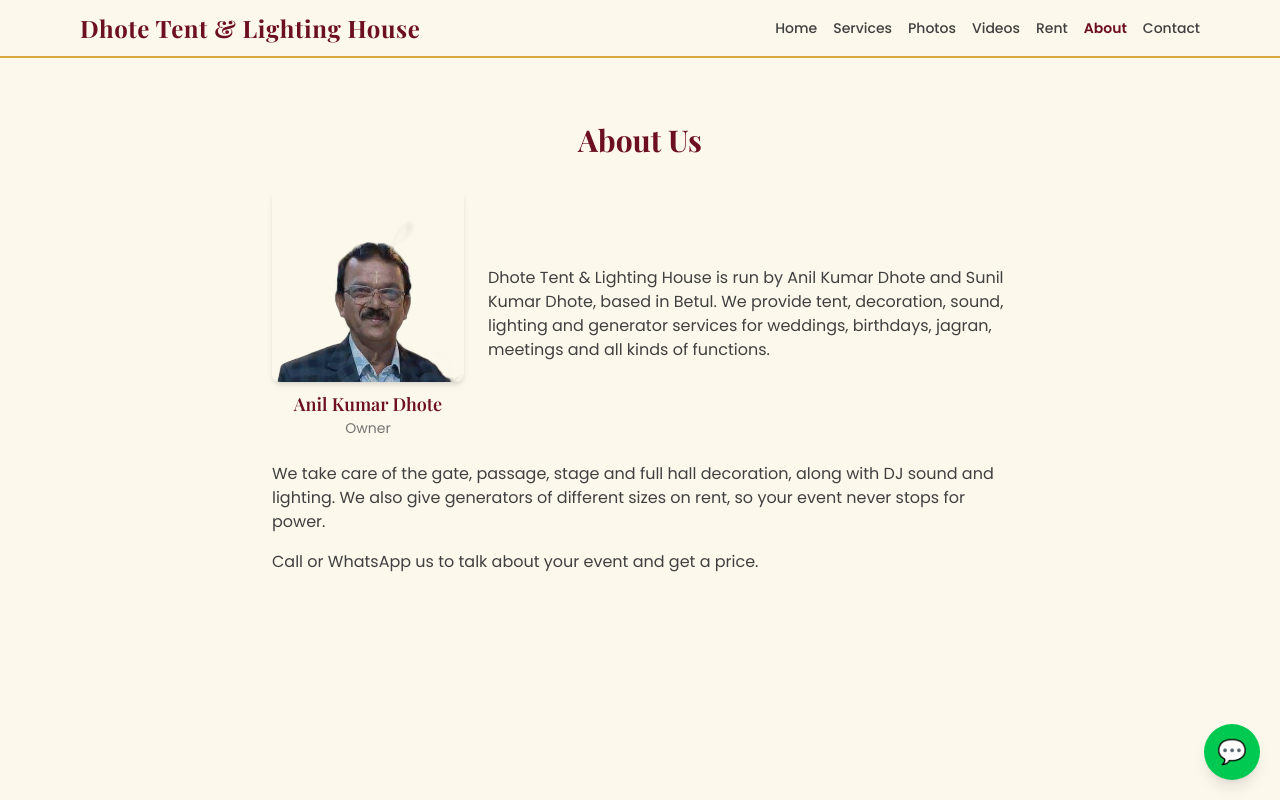
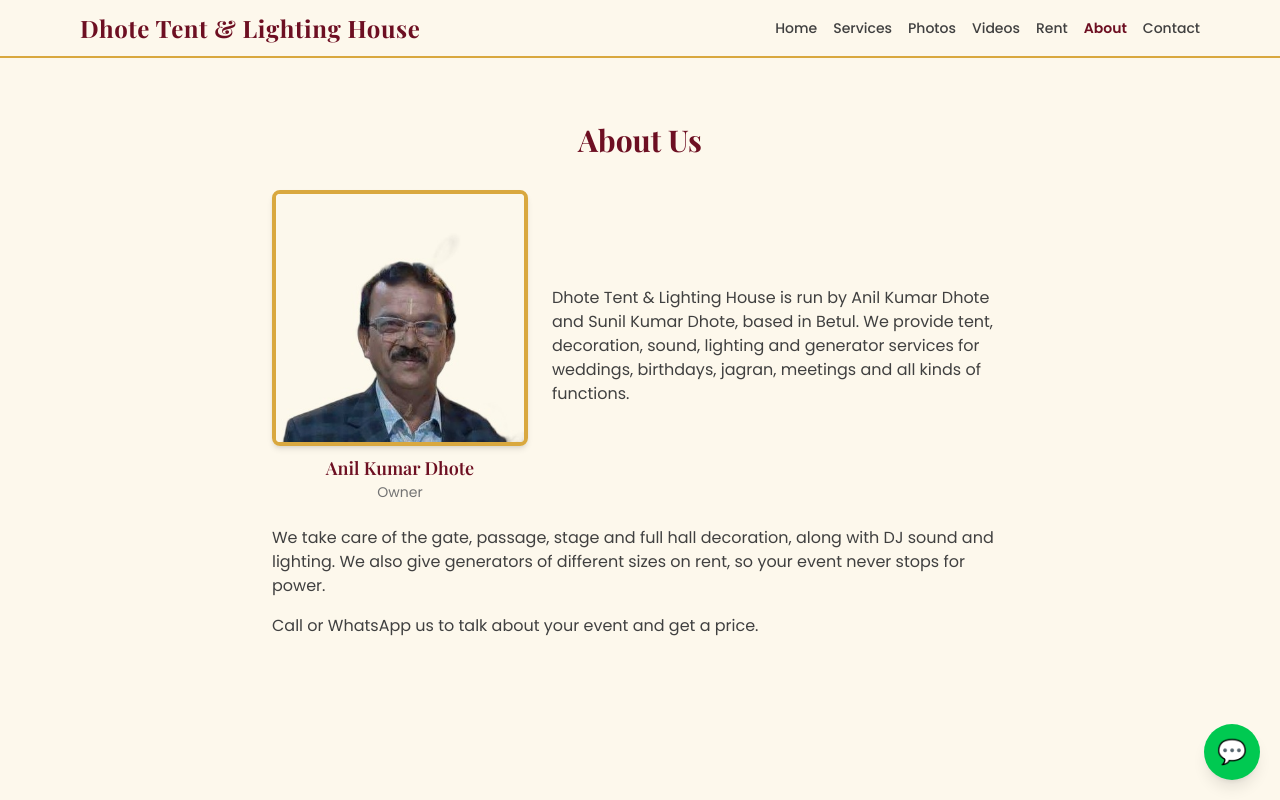
Before and after one commit to saniya-gupta-gammaedge/Event_Planner, a React (Vite) app in the folder frontend/: page /about in a window 1280 px wide. Built offline with nearby package versions, Linux system fonts and the light colour scheme.

Commit message:
Enlarge owner photo on About page and add gold border
Matches the bordered-photo style used elsewhere on the site (hero,
gallery placeholders).

```diff
--- a/frontend/src/pages/About.jsx
+++ b/frontend/src/pages/About.jsx
@@ -11,7 +11,7 @@
           <img
             src={anilPhoto}
             alt="Anil Kumar Dhote"
-            className="w-40 h-40 sm:w-48 sm:h-48 rounded-lg object-cover shadow-md"
+            className="w-56 h-56 sm:w-64 sm:h-64 rounded-lg object-cover shadow-md border-4 border-gold"
           />
           <p className="font-display text-lg font-semibold text-maroon mt-2">Anil Kumar Dhote</p>
           <p className="text-sm text-neutral-500">Owner</p>
```
